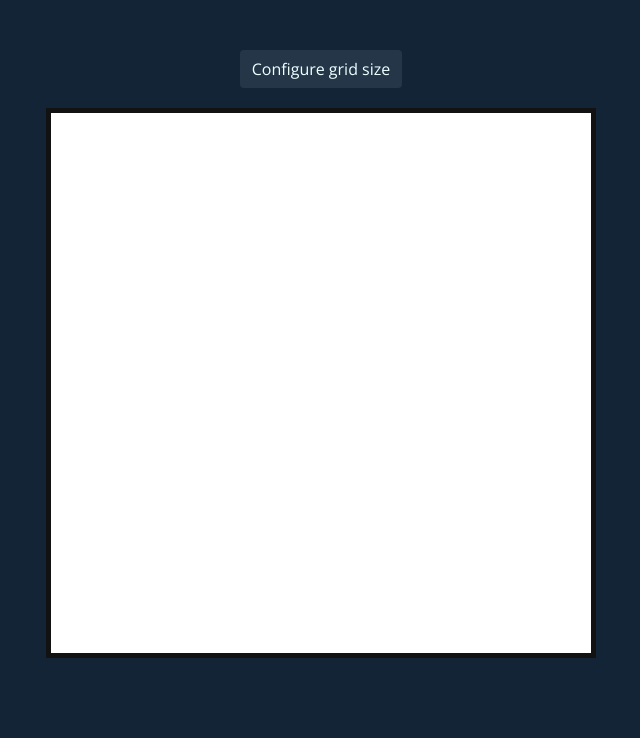
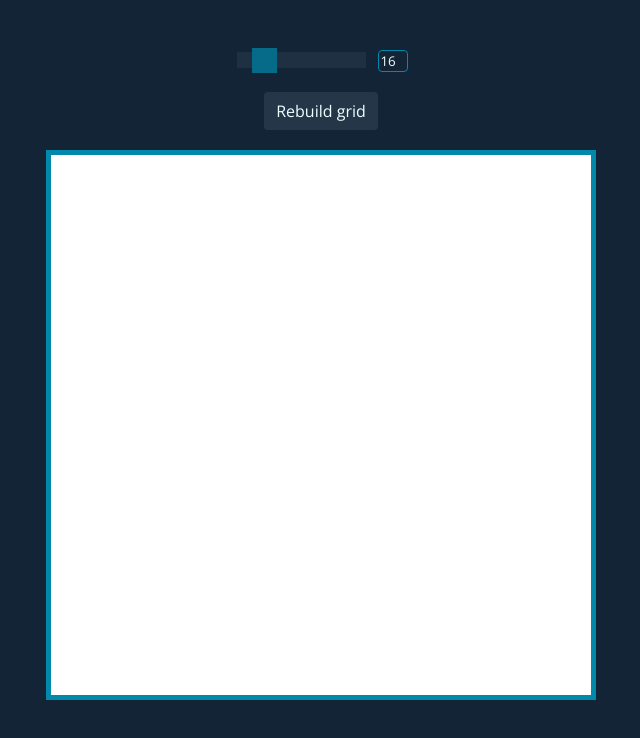
Before and after one commit to jdmrabe/odin-etch-a-sketch, a plain HTML site: page index.html in a window 1280 px wide. Shown: the whole page, without its empty margins (319-959 px from the left). Drawn offline with nearby package versions, Linux system fonts and the light colour scheme.

Commit message:
Add slider and input for grid amount

```diff
--- a/index.html
+++ b/index.html
@@ -8,9 +8,20 @@
     <link rel="stylesheet" href="style.css" />
     <script src="script.js" defer></script>
   </head>
-  <body ondragstart="return false;" ondrop="return false;">
+  <body>
     <div class="container">
-      <button id="cell-amount">Configure grid size</button>
+      <div class="slider-container">
+        <input
+          type="range"
+          min="1"
+          max="100"
+          value="16"
+          class="slider"
+          id="grid-size"
+        />
+        <input type="text" id="output" />
+      </div>
+      <button id="rebuild-btn">Rebuild grid</button>
       <div class="grid"></div>
     </div>
   </body>
--- a/script.js
+++ b/script.js
@@ -14,12 +14,6 @@ function createGrid(cells) {
     div.style.height = gridDimension / cells + "px";
 
     div.addEventListener("mouseenter", () => {
-      if (mouseDown) {
-        div.style.backgroundColor = "#121212";
-      }
-    });
-
-    div.addEventListener("click", () => {
       div.style.backgroundColor = "#121212";
     });
 
@@ -30,11 +24,9 @@ function createGrid(cells) {
 createGrid(cellAmount);
 
 const configureCell = document
-  .getElementById("cell-amount")
+  .getElementById("rebuild-btn")
   .addEventListener("click", () => {
-    let newCellAmount = parseInt(
-      prompt("Please input grid size: (1-100)", cellAmount)
-    );
+    let newCellAmount = slider.value;
     if (
       newCellAmount < 0 ||
       newCellAmount > 100 ||
@@ -48,10 +40,16 @@ const configureCell = document
     createGrid(cellAmount);
   });
 
-function setButtonState(e) {
-  mouseDown = (e.buttons & 1) === 1;
-}
+const slider = document.getElementById("grid-size");
+const output = document.getElementById("output");
+output.value = slider.value;
 
-document.addEventListener("mousedown", setButtonState);
-document.addEventListener("mousemove", setButtonState);
-document.addEventListener("mouseup", setButtonState);
+slider.oninput = function () {
+  output.value = this.value;
+};
+
+output.addEventListener("keyup", (event) => {
+  if (event.key === "Enter") {
+    slider.value = output.value;
+  }
+});
--- a/style.css
+++ b/style.css
@@ -1,4 +1,11 @@
 @import url("https://fonts.googleapis.com/css2?family=Open+Sans:wght@400;700&display=swap");
+
+:root {
+  --bg: #122436;
+  --text: #eeffff;
+  --secondary: #243648;
+  --light-blue: #0089ab;
+}
 
 * {
   box-sizing: border-box;
@@ -6,7 +13,7 @@
 }
 
 body {
-  background-color: #122436;
+  background-color: var(--bg);
   color: #fff;
   margin: 0;
   padding: 0;
@@ -15,8 +22,8 @@ body {
 }
 
 button {
-  background-color: #243648;
-  color: #eeffff;
+  background-color: var(--secondary);
+  color: var(--text);
   border: none;
   margin: 0;
   padding: 0;
@@ -27,7 +34,7 @@ button {
   box-sizing: content-box;
   display: flex;
   flex-wrap: wrap;
-  border: 5px #121212 solid;
+  border: 5px var(--light-blue) solid;
 
   background-color: #fff;
   cursor: crosshair;
@@ -47,13 +54,53 @@ button {
   padding: 50px;
 }
 
-#cell-amount {
+.slider-container {
+  display: flex;
+  justify-content: center;
+  gap: 10px;
+}
+
+.slider {
+  appearance: none;
+  height: 16px;
+  background: #243648;
+  outline: none;
+  opacity: 0.7;
+  transition: opacity 200ms;
+}
+
+.slider:hover {
+  opacity: 1;
+}
+
+.slider::-webkit-slider-thumb {
+  appearance: none;
+  width: 25px;
+  height: 25px;
+  background: var(--light-blue);
+  cursor: pointer;
+}
+
+#rebuild-btn {
   padding: 0.5rem 0.75rem;
   border-radius: 0.25rem;
   font-size: 1rem;
 }
 
-#cell-amount:hover {
+#rebuild-btn:hover {
   background-color: #ccdddd;
   color: #243648;
 }
+
+#output {
+  background-color: #122436;
+  border: 1px var(--light-blue) solid;
+  border-radius: 4px;
+  color: #eeffff;
+  width: 30px;
+  flex: none;
+}
+
+#grid-size {
+  flex: 1;
+}
```
